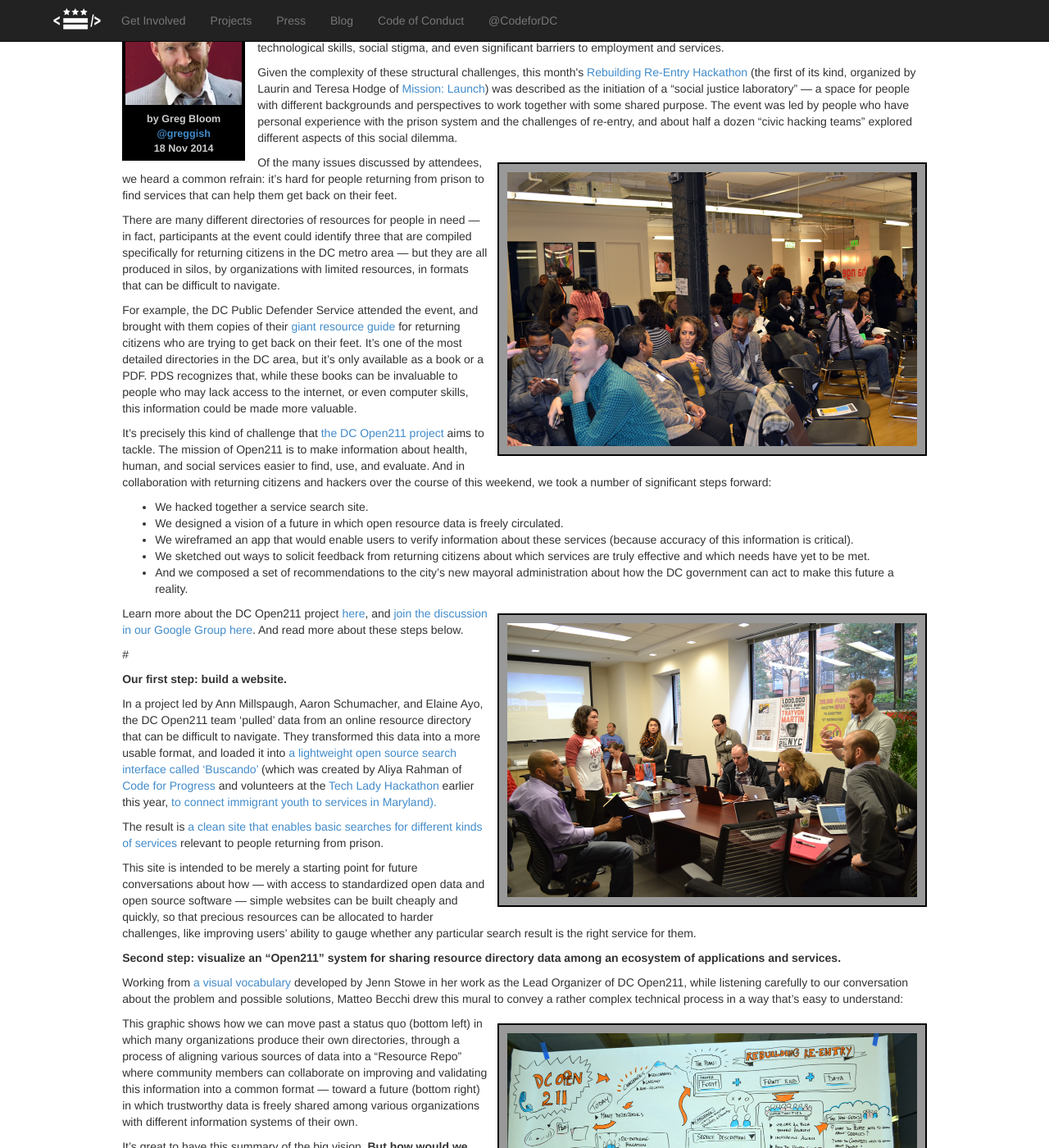
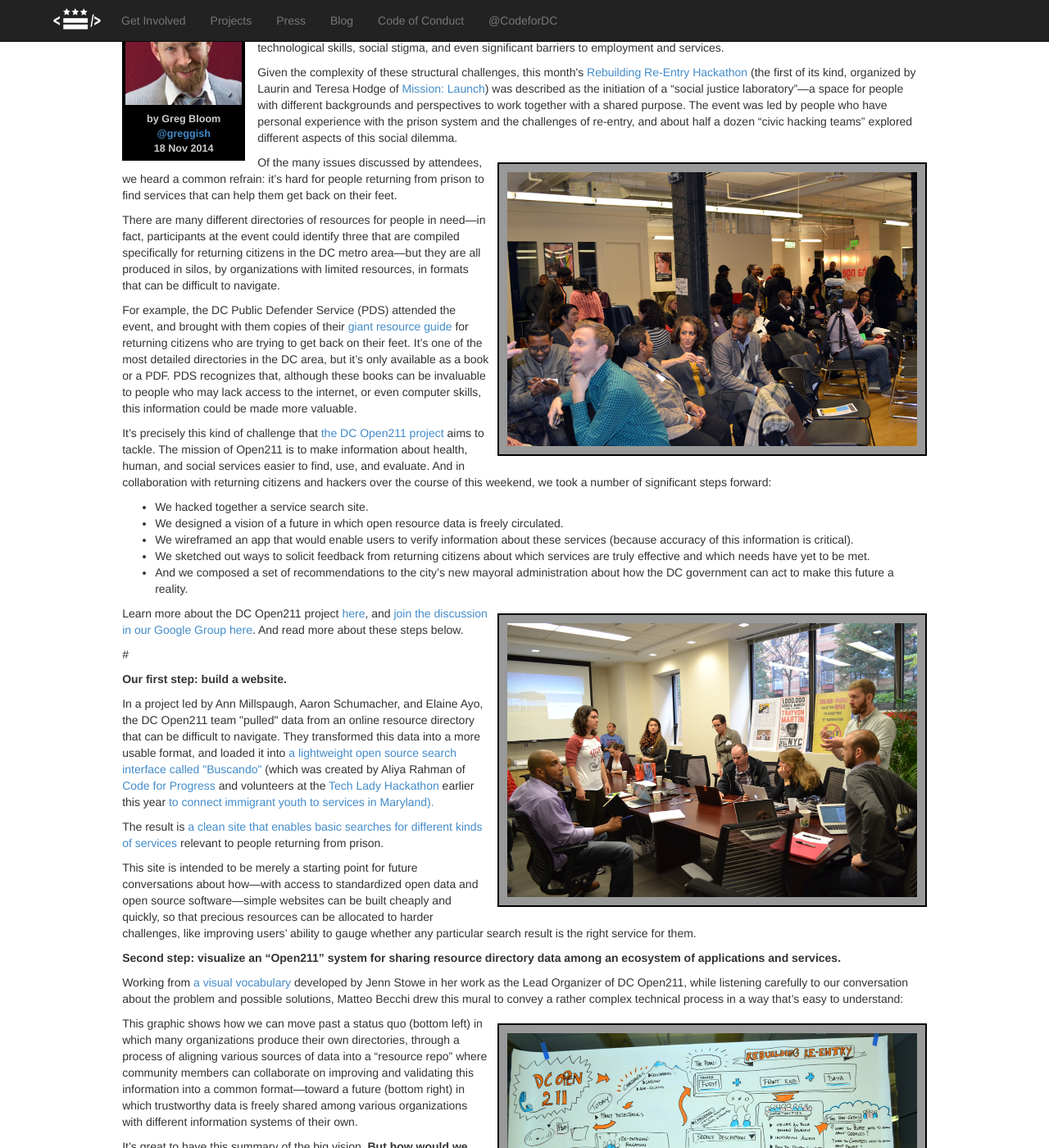
Before and after one commit to civictechdc/codefordc.github.com, a Jekyll site: the page built from blog/_posts/2014-11-18-dc-open211-at-the-rebuilding-reentry-hackathon.html, in a window 1280 px wide and 1400 px high, scrolled down 206 px. Shown: the whole window at 82% size. Built offline with Jekyll 4.4.1, drawn with Linux system fonts in a browser that asks for light colours; nearby versions of some CDN libraries; Markdown is read by kramdown in place of the engine named in the settings; some of the changed text lies outside the part shown.

Commit message:
final grammar tweaks

```diff
--- a/blog/_posts/2014-11-18-dc-open211-at-the-rebuilding-reentry-hackathon.html
+++ b/blog/_posts/2014-11-18-dc-open211-at-the-rebuilding-reentry-hackathon.html
@@ -12,10 +12,10 @@ categories: blog
 “Being in prison was tough. But coming back — it’s like, that was tougher.”
 </p>
 <p>
-People coming home from prison are growing in numbers and they face serious disadvantages. They haven’t simply lost time. Those who ‘re-enter’ society (often known as “returning citizens”) struggle with post-traumatic stress disorder, a lack of technological skills, social stigma, and even significant barriers to employment and services.
+People coming home from prison are growing in numbers and they face serious disadvantages. They haven’t simply lost time. Those who "re-enter" society (often known as “returning citizens”) struggle with post-traumatic stress disorder, a lack of technological skills, social stigma, and even significant barriers to employment and services.
 </p>
 <p>
-Given the complexity of these structural challenges, this month's <a href="http://www.rebuildingreentry.com" target="_blank">Rebuilding Re-Entry Hackathon</a> (the first of its kind, organized by Laurin and Teresa Hodge of <a href="http://www.mission-launch.org/" target="_blank">Mission: Launch</a>) was described as the initiation of a “social justice laboratory” — a space for people with different backgrounds and perspectives to work together with some shared purpose. The event was led by people who have personal experience with the prison system and the challenges of re-entry, and about half a dozen “civic hacking teams” explored different aspects of this social dilemma.
+Given the complexity of these structural challenges, this month's <a href="http://www.rebuildingreentry.com" target="_blank">Rebuilding Re-Entry Hackathon</a> (the first of its kind, organized by Laurin and Teresa Hodge of <a href="http://www.mission-launch.org/" target="_blank">Mission: Launch</a>) was described as the initiation of a “social justice laboratory”—a space for people with different backgrounds and perspectives to work together with a shared purpose. The event was led by people who have personal experience with the prison system and the challenges of re-entry, and about half a dozen “civic hacking teams” explored different aspects of this social dilemma.
 </p>
 <span class="blog-img-wrapper">
 	<img src="/images/blog/images/2014-11-18/2014-11-07%2016.46.04.jpg" class="blog-img-large" />
@@ -24,10 +24,10 @@ Given the complexity of these structural challenges, this month's <a href="http:
 Of the many issues discussed by attendees, we heard a common refrain: it’s hard for people returning from prison to find services that can help them get back on their feet.
 </p>
 <p>
-There are many different directories of resources for people in need — in fact, participants at the event could identify three that are compiled specifically for returning citizens in the DC metro area — but they are all produced in silos, by organizations with limited resources, in formats that can be difficult to navigate.
+There are many different directories of resources for people in need—in fact, participants at the event could identify three that are compiled specifically for returning citizens in the DC metro area—but they are all produced in silos, by organizations with limited resources, in formats that can be difficult to navigate.
 </p>
 <p>
-For example, the DC Public Defender Service attended the event, and brought with them copies of their <a href="http://www.pdsdc.org/Resources/ORD/Adult%20Directory%202013.pdf" target="_blank">giant resource guide</a> for returning citizens who are trying to get back on their feet. It’s one of the most detailed directories in the DC area, but it’s only available as a book or a PDF. PDS recognizes that, while these books can be invaluable to people who may lack access to the internet, or even computer skills, this information could be made more valuable.
+For example, the DC Public Defender Service (PDS) attended the event, and brought with them copies of their <a href="http://www.pdsdc.org/Resources/ORD/Adult%20Directory%202013.pdf" target="_blank">giant resource guide</a> for returning citizens who are trying to get back on their feet. It’s one of the most detailed directories in the DC area, but it’s only available as a book or a PDF. PDS recognizes that, although these books can be invaluable to people who may lack access to the internet, or even computer skills, this information could be made more valuable.
 </p>
 <p>
 It’s precisely this kind of challenge that <a href="http://communityresourcedata.codefordc.org" target="_blank">the DC Open211 project</a> aims to tackle. The mission of Open211 is to make information about health, human, and social services easier to find, use, and evaluate. And in collaboration with returning citizens and hackers over the course of this weekend, we took a number of significant steps forward:
@@ -52,13 +52,13 @@ Learn more about the DC Open211 project <a href="http://communityresourcedata.co
 Our first step: build a website.
 </p>
 <p>
-In a project led by Ann Millspaugh, Aaron Schumacher, and Elaine Ayo, the DC Open211 team ‘pulled’ data from an online resource directory that can be difficult to navigate. They transformed this data into a more usable format, and loaded it into <a href="https://github.com/aliyarahman/buscando" target="_blank">a lightweight open source search interface called ‘Buscando’</a> (which was created by Aliya Rahman of <a href="http://codeforprogress.org" target="_blank">Code for Progress</a> and volunteers at the <a href="http://techladyhackathon.org" target="_blank">Tech Lady Hackathon</a> earlier this year, <a href="http://buscandomaryland.com" target="_blank">to connect immigrant youth to services in Maryland).</a>
+In a project led by Ann Millspaugh, Aaron Schumacher, and Elaine Ayo, the DC Open211 team "pulled" data from an online resource directory that can be difficult to navigate. They transformed this data into a more usable format, and loaded it into <a href="https://github.com/aliyarahman/buscando" target="_blank">a lightweight open source search interface called "Buscando"</a> (which was created by Aliya Rahman of <a href="http://codeforprogress.org" target="_blank">Code for Progress</a> and volunteers at the <a href="http://techladyhackathon.org" target="_blank">Tech Lady Hackathon</a> earlier this year <a href="http://buscandomaryland.com" target="_blank">to connect immigrant youth to services in Maryland).</a>
 </p>
 <p>
 The result is <a href="http://returning-citizen-live.elasticbeanstalk.com/app/index/" target="_blank">a clean site that enables basic searches for different kinds of services</a> relevant to people returning from prison.
 </p>
 <p>
-This site is intended to be merely a starting point for future conversations about how — with access to standardized open data and open source software — simple websites can be built cheaply and quickly, so that precious resources can be allocated to harder challenges, like improving users’ ability to gauge whether any particular search result is the right service for them.
+This site is intended to be merely a starting point for future conversations about how—with access to standardized open data and open source software—simple websites can be built cheaply and quickly, so that precious resources can be allocated to harder challenges, like improving users’ ability to gauge whether any particular search result is the right service for them.
 </p>
 <p class="bold">
 Second step: visualize an “Open211” system for sharing resource directory data among an ecosystem of applications and services.
@@ -70,13 +70,13 @@ Working from <a href="https://www.openreferral.org/developing-visual-vocabulary-
 	<img src="/images/blog/images/2014-11-18/2014-11-09%2018.30.42.jpg" class="blog-img-large" />
 	<br/>
 	<span class="blog-img-large">
-	This was Matteo’s first engagement as a graphic facilitator. We think he did a GREAT job! You can reach him on Twitter @MatteoRocks
+	This was Matteo’s first engagement as a graphic facilitator. We think he did a GREAT job! You can reach him on Twitter <a href="https://twitter.com/matteorocks">@MatteoRocks</a>
 	</span>
 </span>
 <p>
 </p>
 <p>
-This graphic shows how we can move past a status quo (bottom left) in which many organizations produce their own directories, through a process of aligning various sources of data into a “Resource Repo” where community members can collaborate on improving and validating this information into a common format — toward a future (bottom right) in which trustworthy data is freely shared among various organizations with different information systems of their own.
+This graphic shows how we can move past a status quo (bottom left) in which many organizations produce their own directories, through a process of aligning various sources of data into a “resource repo” where community members can collaborate on improving and validating this information into a common format—toward a future (bottom right) in which trustworthy data is freely shared among various organizations with different information systems of their own.
 </p>
 <p>
 It’s great to have this summary of the big vision. <span class="bold">But how would we ensure that information is kept accurate and up to date?</span> This was the third question tackled by DC Open211 team.
```
